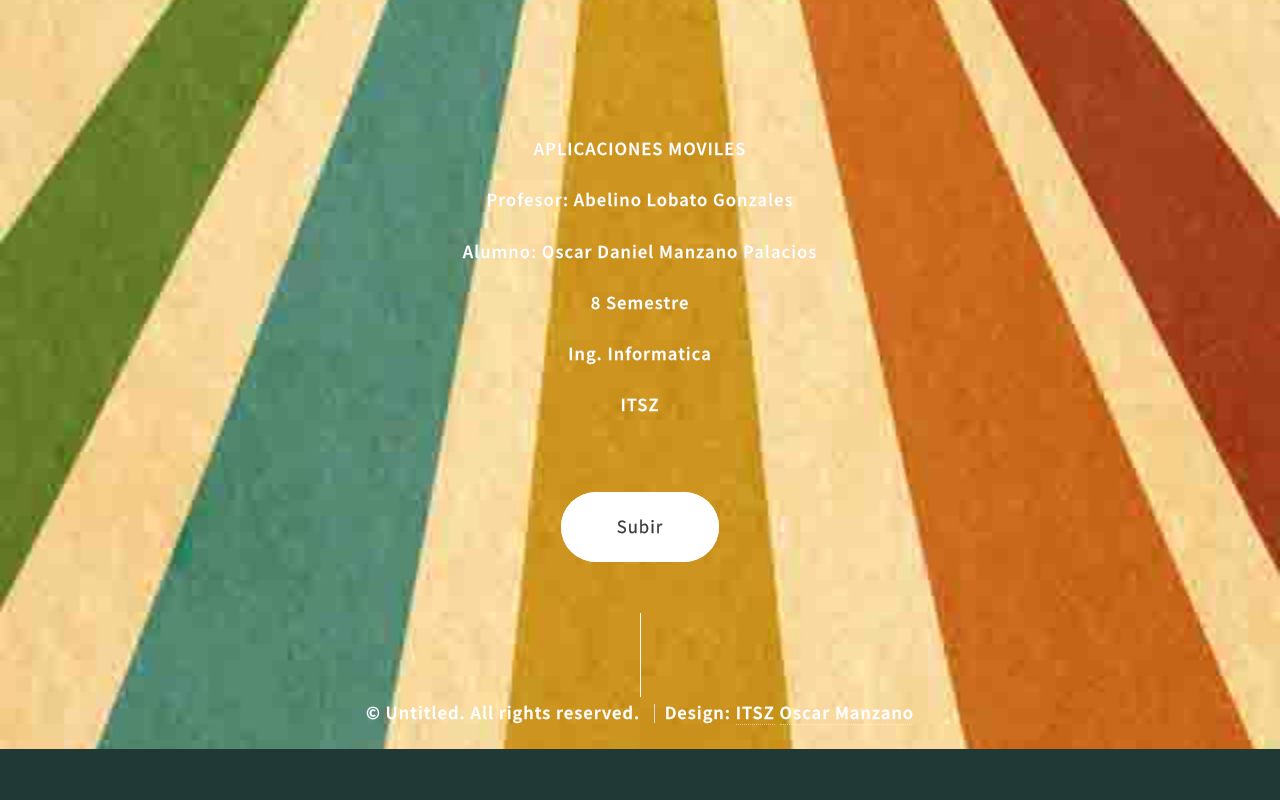
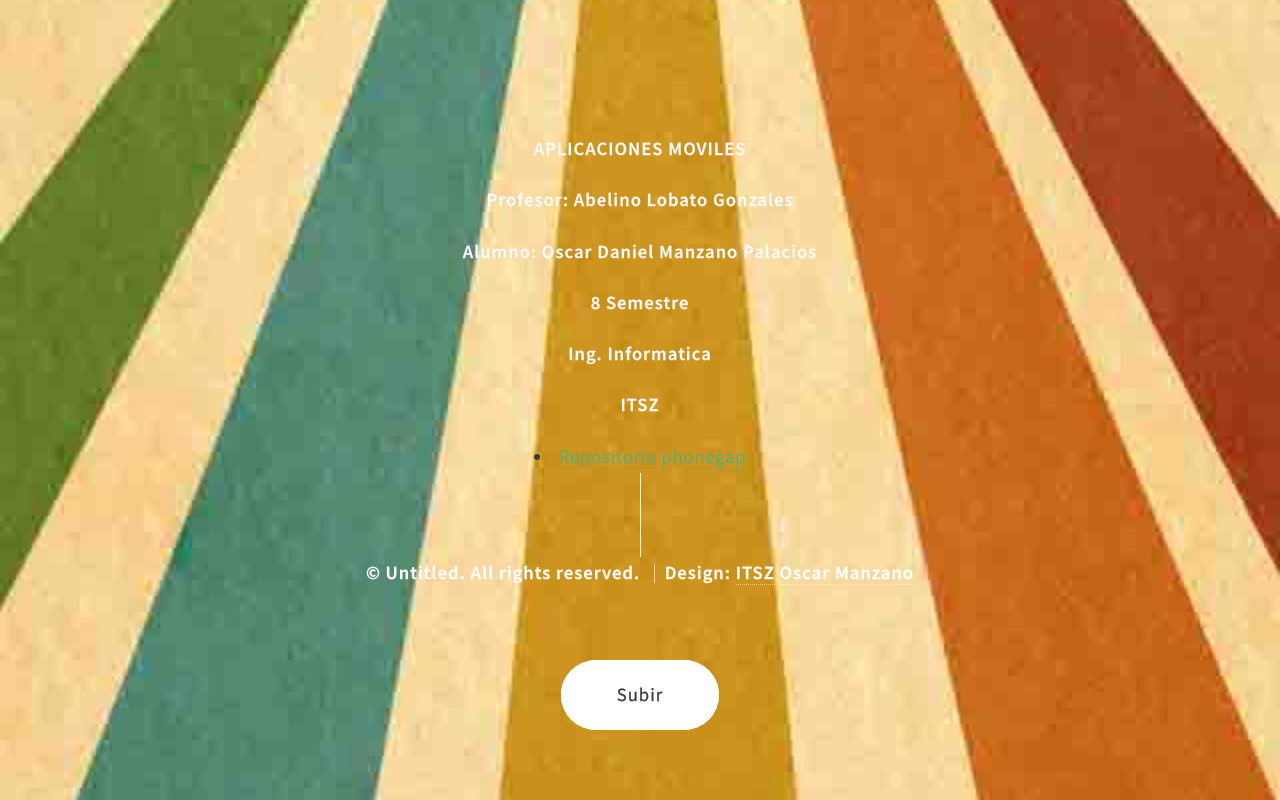
Before and after one commit to OscarDMP/Calculadora, a plain HTML site: page index.html in a window 1280 px wide. Shown: the part 2108-2908 px from the top of the page. Before the commit the page ends 2857 px from the top, so only its background shows below. Drawn offline with Linux system fonts and the light colour scheme.

Commit message:
CalculadorYConversor
Fondo Final mas los links agregados

```diff
--- a/index.html
+++ b/index.html
@@ -239,6 +239,16 @@ mostrado="";
                   <p>8 Semestre</p>
                   <p>Ing. Informatica</p>
                   <p>ITSZ</p>
+                 <li> <a href="https://build.phonegap.com/apps/948099/builds/">Repositorio phonegap</a></li>
+
+                  		<section id="footer">
+			<div class="Copyright">
+				<ul class="menu">
+					<li>&copy; Untitled. All rights reserved.</li>
+					<li>Design: <a href="http://www.itsz.edu.mx/">ITSZ</a> <a href="https://plus.google.com/+OscarDanielManzanoPalacios/">Oscar Manzano</a> </li>
+				</ul>
+			</div>
+		</section>
                 </div>
                 <p>&nbsp;</p>
       <footer>
@@ -247,14 +257,7 @@ mostrado="";
       </footer>
 			</section>
 
-		<section id="footer">
-			<div class="Copyright">
-				<ul class="menu">
-					<li>&copy; Untitled. All rights reserved.</li>
-					<li>Design: <a href="http://www.itsz.edu.mx/">ITSZ</a> <a href="https://plus.google.com/+OscarDanielManzanoPalacios/">Oscar Manzano</a> </li>
-				</ul>
-			</div>
-		</section>
+
 
 	</body>
 </html>
```
Also changed, not shown: images/bg.jpg, images/bg3.jpg (added).
